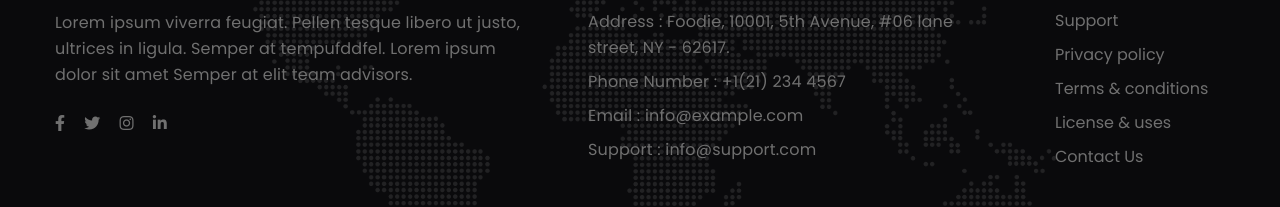
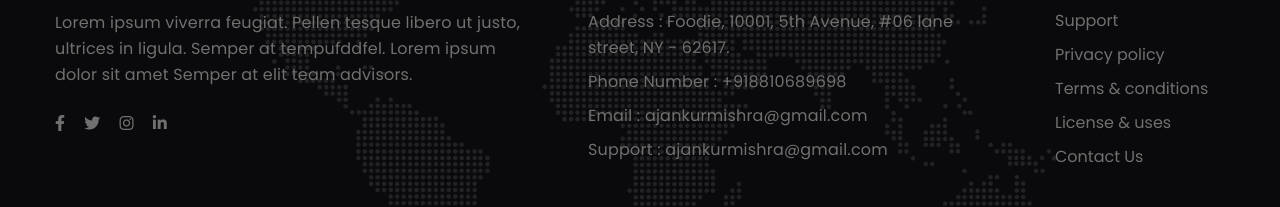
Before and after one commit to AnkurMishra5/Food-Blogging-Website, a plain HTML site: page contact.html in a window 1280 px wide. Shown: the part 1933-2140 px from the top of the page. Drawn offline with Linux system fonts and the light colour scheme; a web font is replaced by a local one.

Commit message:
2nd commit

```diff
--- a/contact.html
+++ b/contact.html
@@ -257,9 +257,9 @@
                         <h6 class="footer-title-29">Contact Info </h6>
                         <p class="mb-2">Address : Foodie, 10001, 5th Avenue, #06 lane street, NY - 62617.
                         </p>
-                        <p class="mb-2">Phone Number : <a href="tel:+1(21) 234 4567">+1(21) 234 4567</a></p>
-                        <p class="mb-2">Email : <a href="mailto:info@example.com">info@example.com</a></p>
-                        <p>Support : <a href="mailto:info@support.com">info@support.com</a></p>
+                        <p class="mb-2">Phone Number : <a href="tel:918810689698">+918810689698</a></p>
+                        <p class="mb-2">Email : <a href="mailto:ajankurmishra@gmail.com">ajankurmishra@gmail.com</a></p>
+                        <p>Support : <a href="mailto:ajankurmishra@gmail.com">ajankurmishra@gmail.com</a></p>
                     </div>
 
                     <div class="col-xl-2 col-lg-3 col-md-6 col-sm-5 col-6 footer-list-29 footer-2 mt-lg-0 mt-5">
```
